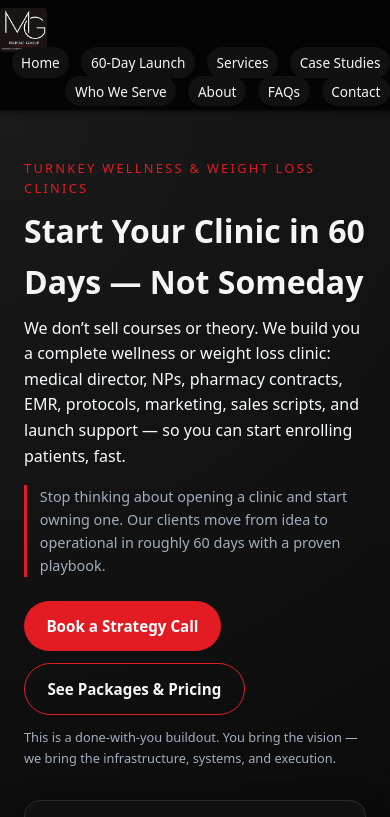
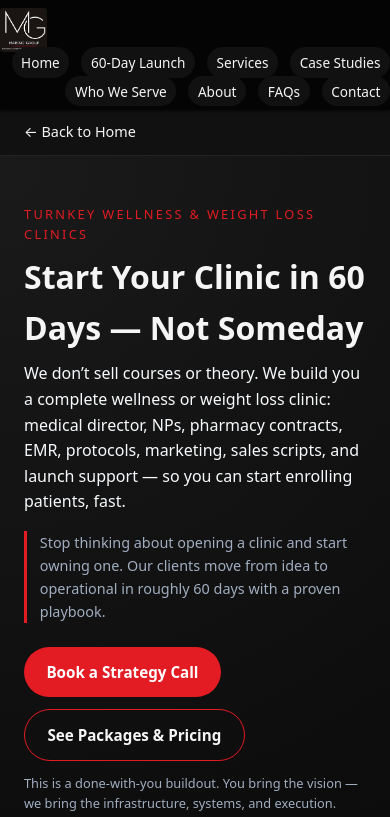
Before and after one commit to jmarino13/marino-group-site, a plain HTML site: page services.html in a window 390 px wide. Shown: the top 817 px of the page. Drawn offline with Linux system fonts and the light colour scheme.

Commit message:
Update services.html

```diff
--- a/services.html
+++ b/services.html
@@ -441,6 +441,24 @@ header nav ul {
     background: #111111;       /* small pill buttons, easier to tap */
   }
 }
+.mobile-back-home {
+  display: none;
+}
+
+@media (max-width: 750px) {
+  .mobile-back-home {
+    display: block;
+    background: #111111;
+    border-bottom: 1px solid #222;
+    padding: 0.6rem 1.5rem;
+  }
+
+  .mobile-back-home a {
+    font-size: 0.9rem;
+    color: #f5f5f5;
+    text-decoration: none;
+  }
+}
 
   </style>
 </head>
@@ -468,6 +486,9 @@ header nav ul {
     </nav>
   </div>
 </header>
+<div class="mobile-back-home">
+  <a href="index.html#home">← Back to Home</a>
+</div>
 
 
 <!-- HERO / SALES HEADER -->
```
